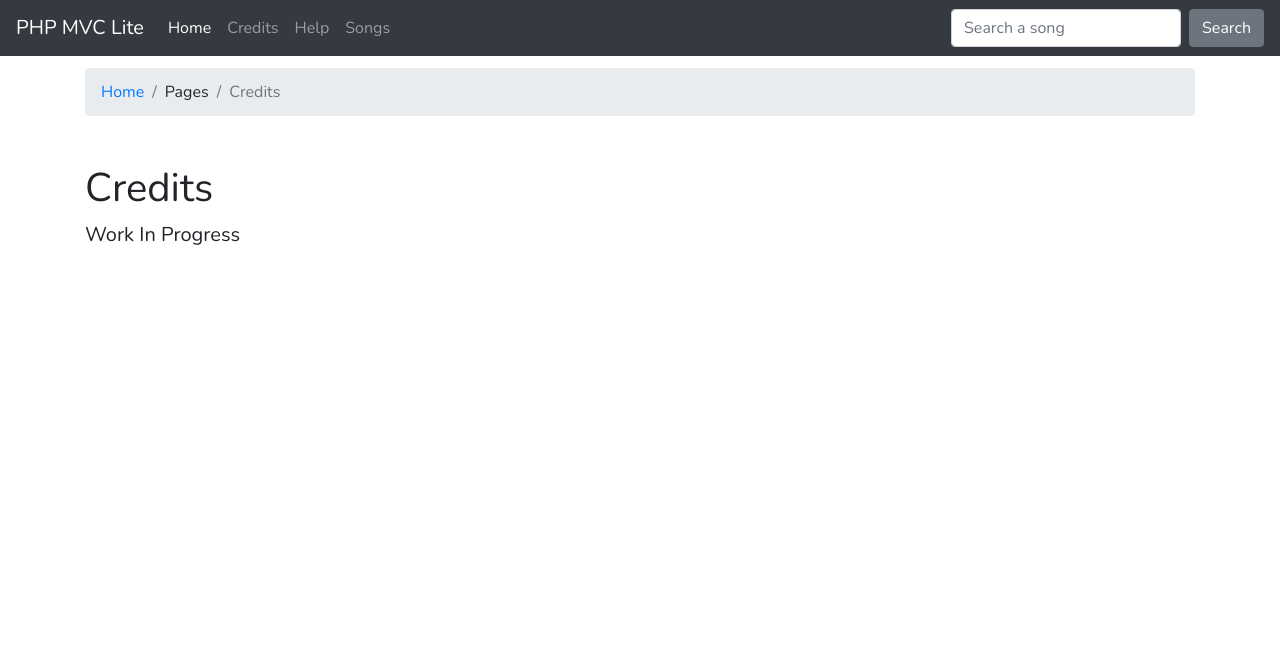
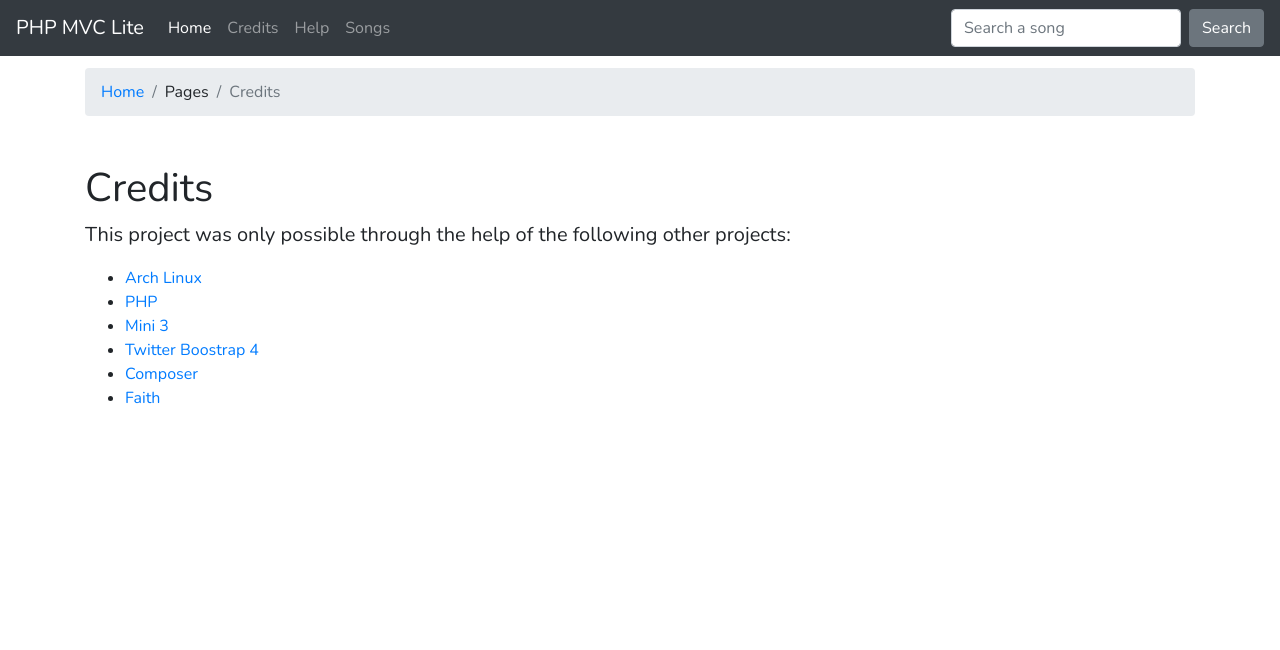
Before and after one commit to sistematico/php-mvc-lite, a PHP site: template app/view/pages/credits.php in a window 1280 px wide. Shown: the top 650 px of the page. Run offline with PHP 8.4, Linux system fonts and the light colour scheme; the template is opened without the code that fills it, so the values that code supplies are empty; some libraries are stand-ins or nearby versions.

Commit message:
Updated credits page

```diff
--- a/app/view/pages/credits.php
+++ b/app/view/pages/credits.php
@@ -8,5 +8,15 @@
     </nav>
 
     <h1 class="mt-5">Credits</h1>
-    <p class="lead">Work In Progress</p>
+    <p class="lead">
+        This project was only possible through the help of the following other projects:
+        <ul>
+            <li><a href="https://www.archlinux.org" target="_blank">Arch Linux</a></li>
+            <li><a href="https://php.net" target="_blank">PHP</a></li>
+            <li><a href="https://github.com/panique/mini3" target="_blank">Mini 3</a></li>
+            <li><a href="https://getbootstrap.com" target="_blank">Twitter Boostrap 4</a></li>
+            <li><a href="https://getcomposer.org" target="_blank">Composer</a></li>
+            <li><a href="https://en.wikipedia.org/wiki/Faith" target="_blank">Faith</a></li>
+        </ul>
+    </p>
 </main>
```
